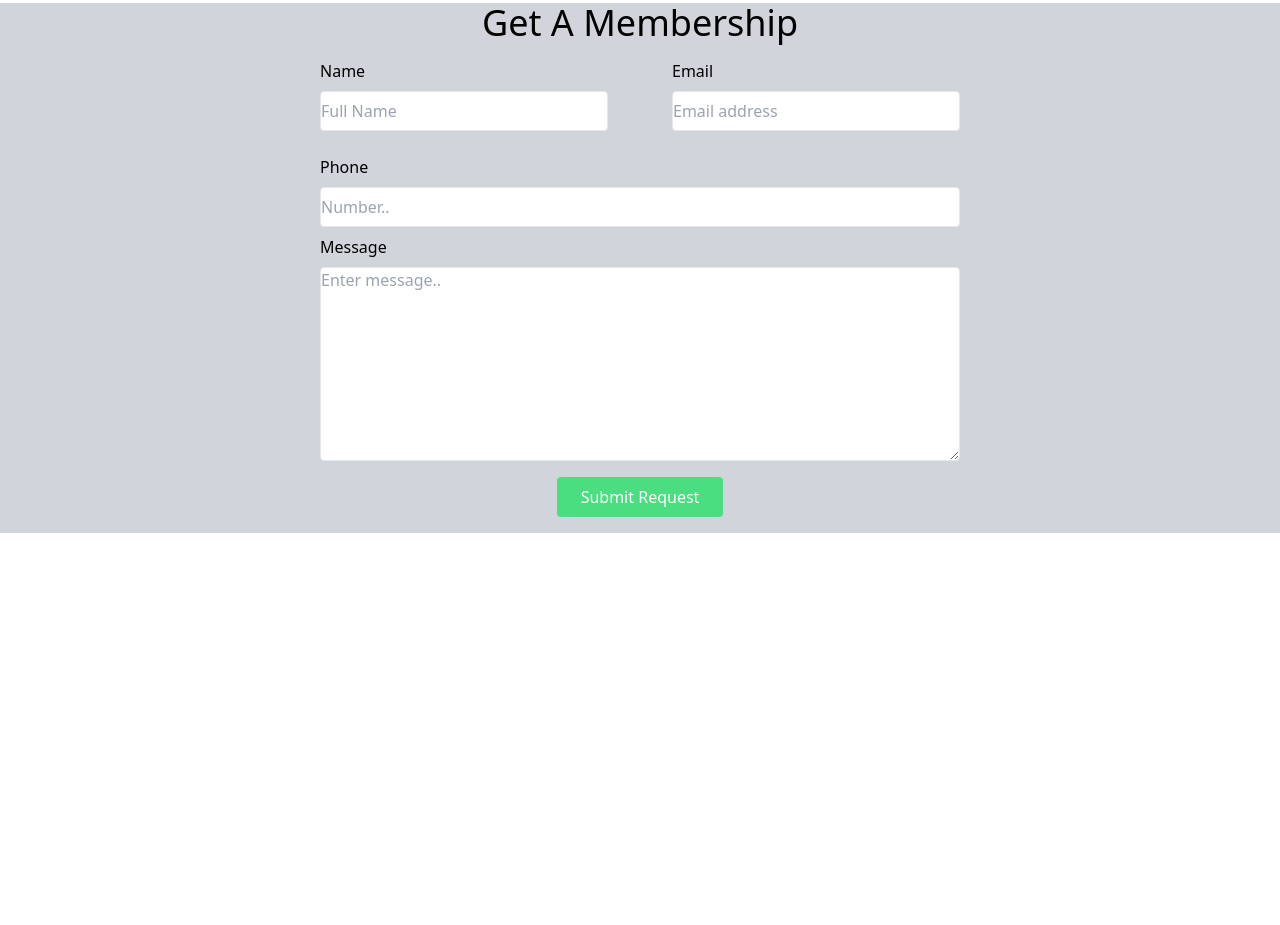
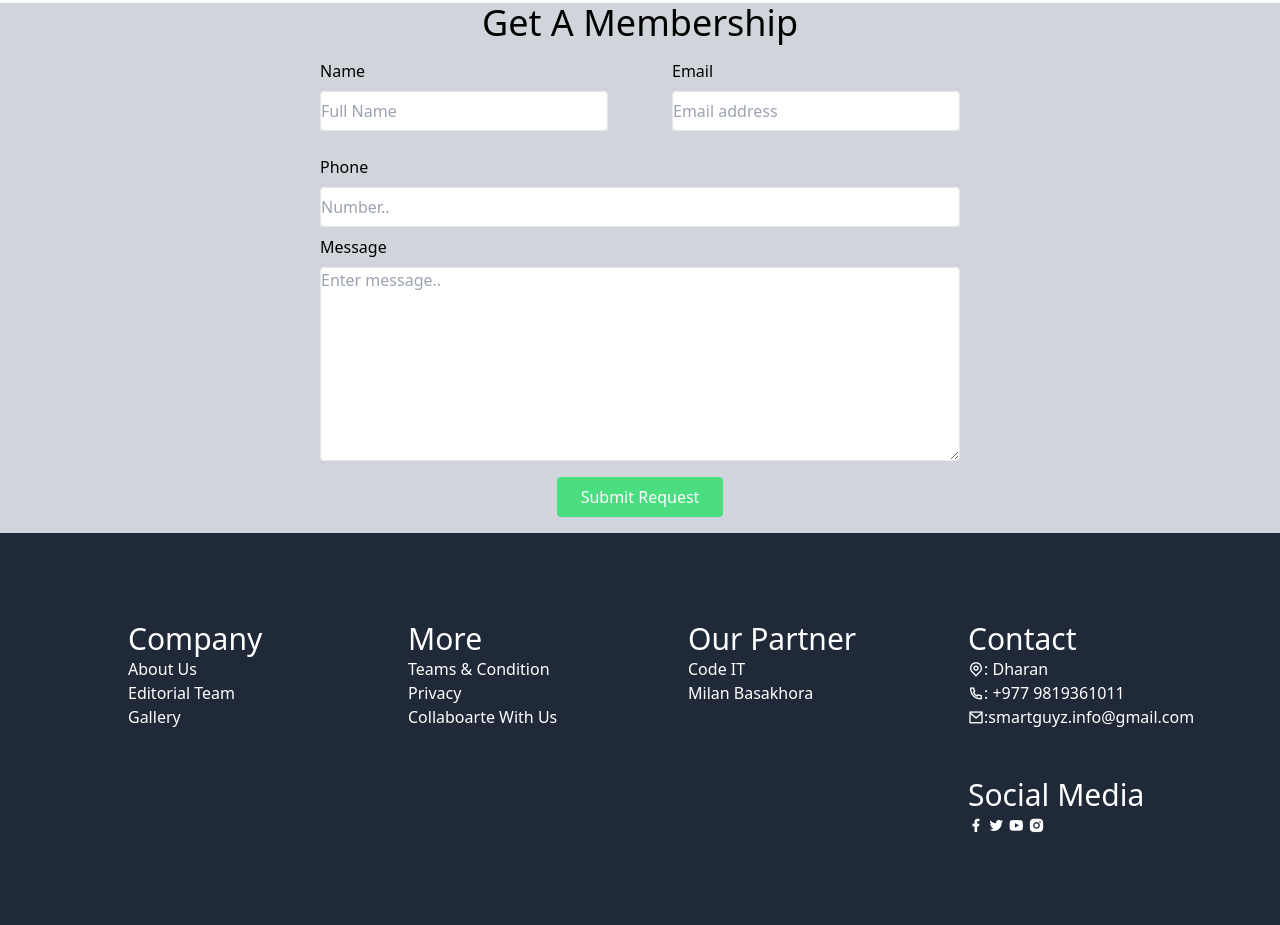
Before and after one commit to kamisamaha/smz, a website: page src/index.html in a window 1280 px wide. Shown: the part 3551-4476 px from the top of the page. Before the commit the page ends 4084 px from the top, so only its background shows below. Drawn offline with nearby package versions, Linux system fonts and the light colour scheme.

Commit message:
Fotter Section design

```diff
--- a/src/index.html
+++ b/src/index.html
@@ -425,6 +425,45 @@
         </div>
       </div>
       <!-- Contact Section End -->
+      <!-- Footer Section -->
+      <div class="bg-gray-800">
+        <div class=" text-white grid grid-cols-4 container mx-auto px-20 p-10">
+          <div class="flex flex-col  p-12">
+            <h1 class="text-3xl">Company</h1>
+            <a href="#">About Us</a>
+            <a href="#">Editorial Team</a>
+            <a href="#">Gallery</a>
+          </div>
+          <div class="flex flex-col  p-12">
+            <h1 class="text-3xl">More</h1>
+            <a href="#">Teams & Condition</a>
+            <a href="#">Privacy</a>
+            <a href="#">Collaboarte With Us</a>
+          </div>
+          <div class="flex flex-col  p-12">
+            <h1 class="text-3xl">Our Partner</h1>
+            <a href="#">Code IT</a>
+            <a href="#">Milan Basakhora</a>
+          </div>
+          <div class="flex flex-col p-12">
+            <h1 class="text-3xl">Contact</h1>
+            <a href="#"><i class="ri-map-pin-line"></i>: Dharan</a>
+            <a href="#"><i class="ri-phone-line"></i>: +977 9819361011</a>
+            <a href="#"><i class="ri-mail-line"></i>:smartguyz.info@gmail.com</a>
+            <div class="pt-12">
+              <h1 class="text-3xl">Social Media</h1>
+              <div class="gap">
+                <i class="ri-facebook-fill"></i>
+                <i class="ri-twitter-fill"></i>
+                <i class="ri-youtube-fill"></i>
+                <i class="ri-instagram-fill"></i>
+              </div>
+            </div>
+          </div>
+        </div>
+
+      </div>
+      <!-- Footer Section End -->
     </main>
   </body>
 </html>
```
Also changed, not shown: src/output.css.
